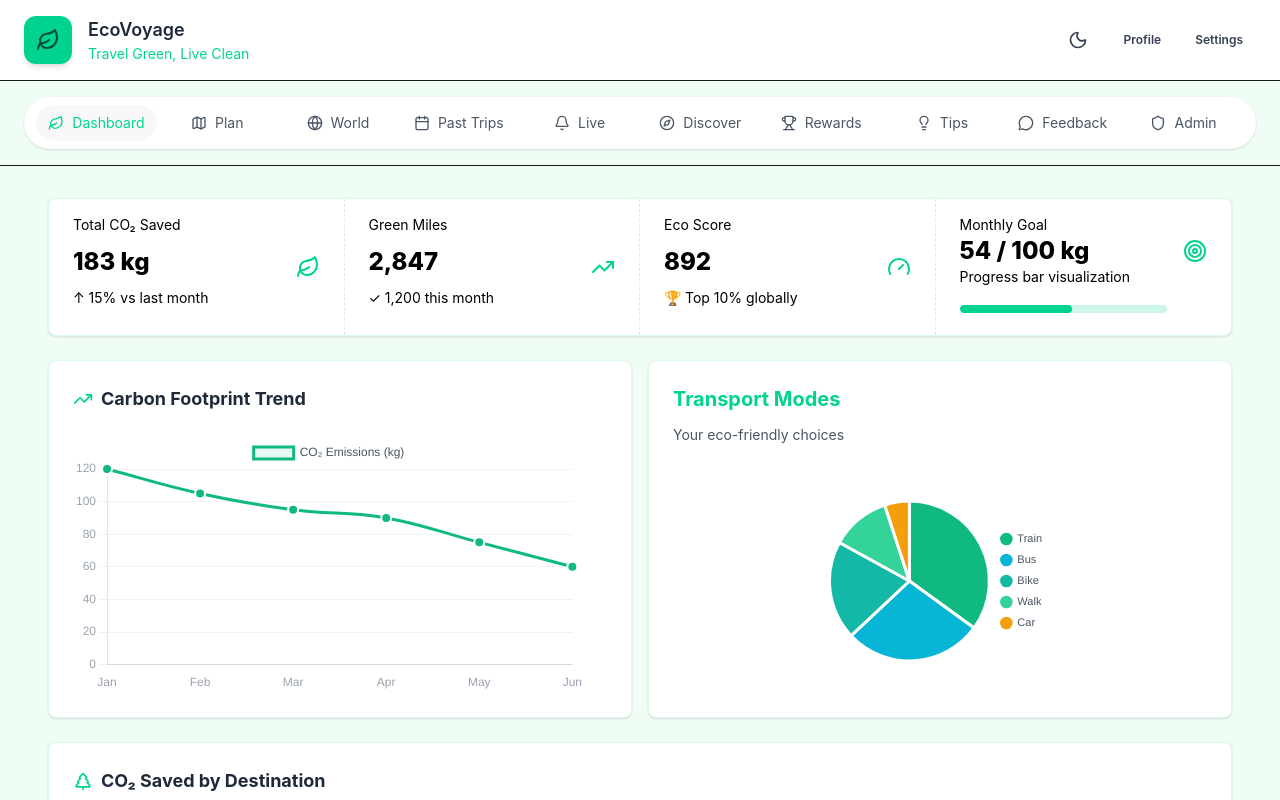
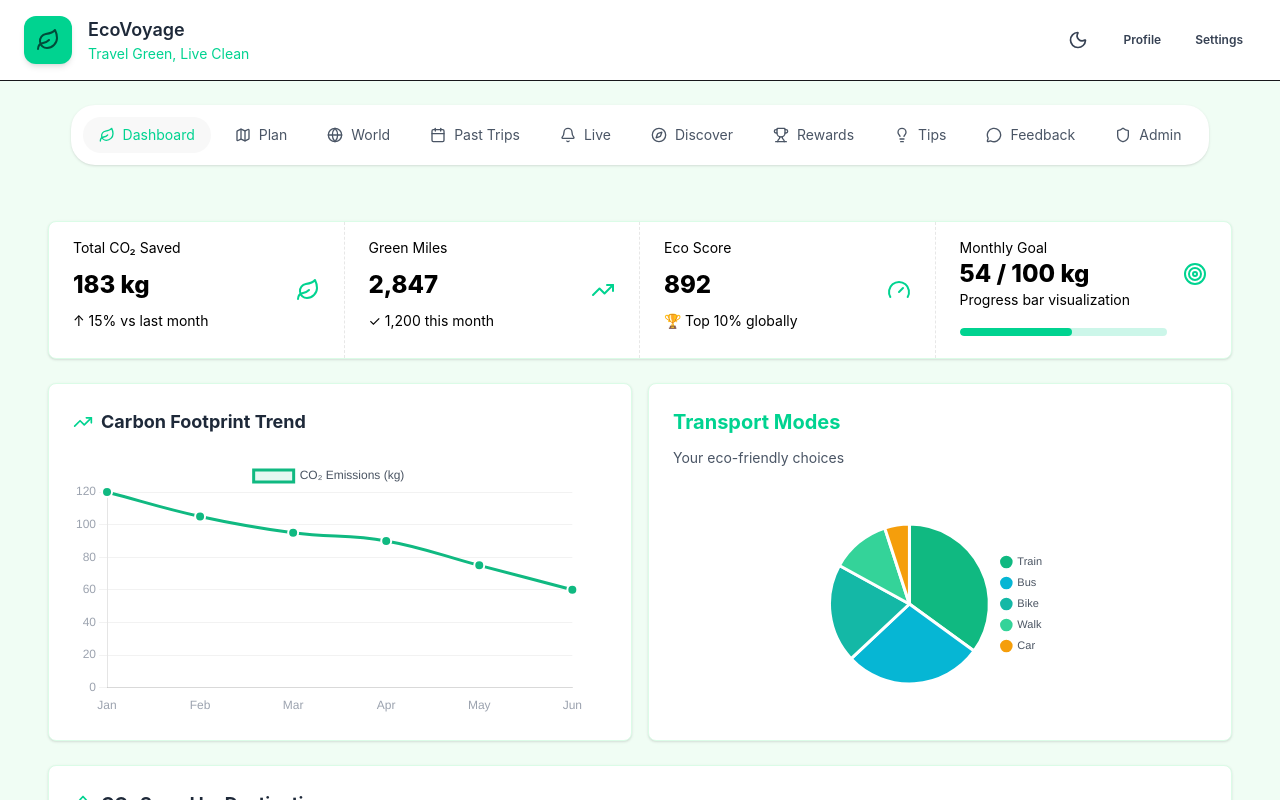
Before and after one commit to schwein69/Asw-Hci, a Vue app in the folder mevn-app/client/: page / in a window 1280 px wide. Shown: the top 800 px of the page. Built offline with nearby package versions, Linux system fonts and the light colour scheme.

Commit message:
fixed bugged nav, removed black line under nav

```diff
--- a/mevn-app/client/src/App.vue
+++ b/mevn-app/client/src/App.vue
@@ -151,19 +151,22 @@ export default {
       </div>
     </header>
 
+    <!-- Navigation Bar Section -->
+    <!-- Desktop version -->
     <div
-      class="hidden md:block bg-green-50 dark:bg-gray-900 border-b dark:border-gray-700 transition-colors duration-300"
+      class="hidden md:block bg-green-50 py-6 dark:bg-gray-900 dark:border-gray-700 transition-colors duration-300"
     >
-      <div class="max-w-7xl mx-auto px-6 py-4">
+      <div class="max-w-7xl mx-auto px-4">
+        <div class="flex justify-center">
           <div
-          class="w-full bg-white dark:bg-gray-800 rounded-full shadow-sm px-3 py-2 transition-colors duration-300"
+            class="w-fit bg-white dark:bg-gray-800 rounded-3xl shadow-sm p-3 transition-colors duration-300"
           >
-          <ul class="flex w-full">
-            <li v-for="item in navItems" :key="item.id" class="flex-1">
+            <ul class="flex flex-wrap justify-center gap-2 w-full">
+              <li v-for="item in navItems" :key="item.id" class="shrink-0">
                 <a
                   @click.prevent="activeComponentId = item.id"
                   :class="[
-                  'flex items-center gap-2 justify-center py-2 px-3 rounded-full cursor-pointer transition-colors',
+                    'flex items-center gap-2 justify-center py-2 px-4 rounded-full whitespace-nowrap cursor-pointer transition-colors',
                     activeComponentId === item.id
                       ? 'bg-base-200 dark:bg-gray-700 text-success'
                       : 'text-gray-600 dark:text-gray-400 hover:text-gray-900 dark:hover:text-gray-200',
@@ -177,7 +180,9 @@ export default {
           </div>
         </div>
       </div>
+    </div>
 
+    <!-- Bottom navigation (visible on small screens) -->
     <nav
       class="md:hidden fixed bottom-0 left-0 right-0 bg-white dark:bg-gray-800 border-t dark:border-gray-700 z-30 transition-colors duration-300"
     >
@@ -185,7 +190,7 @@ export default {
         <li v-for="item in navItems" :key="item.id" class="flex-1 text-center">
           <a
             @click.prevent="activeComponentId = item.id"
-            class="flex flex-col items-center justify-center w-full py-2 cursor-pointer transition-colors"
+            class="flex flex-col items-center justify-center w-full py-2 cursor-pointer transition-colors whitespace-nowrap"
             :class="
               activeComponentId === item.id
                 ? 'bg-base-200 dark:bg-gray-700 text-success'
@@ -200,7 +205,7 @@ export default {
     </nav>
 
     <main
-      class="grow p-6 md:p-8 w-full bg-green-50 dark:bg-gray-900 pb-24 md:pb-8 transition-colors duration-300"
+      class="grow md:p-8 w-full bg-green-50 dark:bg-gray-900 pb-24 md:pb-8 transition-colors duration-300"
     >
       <div class="max-w-7xl mx-auto px-4">
         <transition name="fade" mode="out-in">
```
Lines whose indentation alone changed are shown as unchanged.
